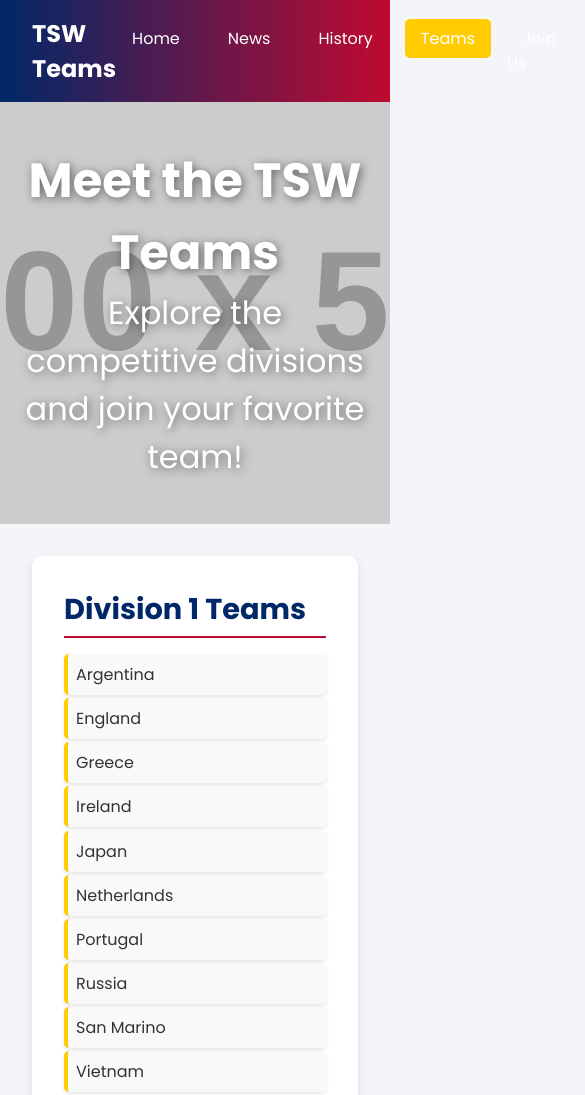
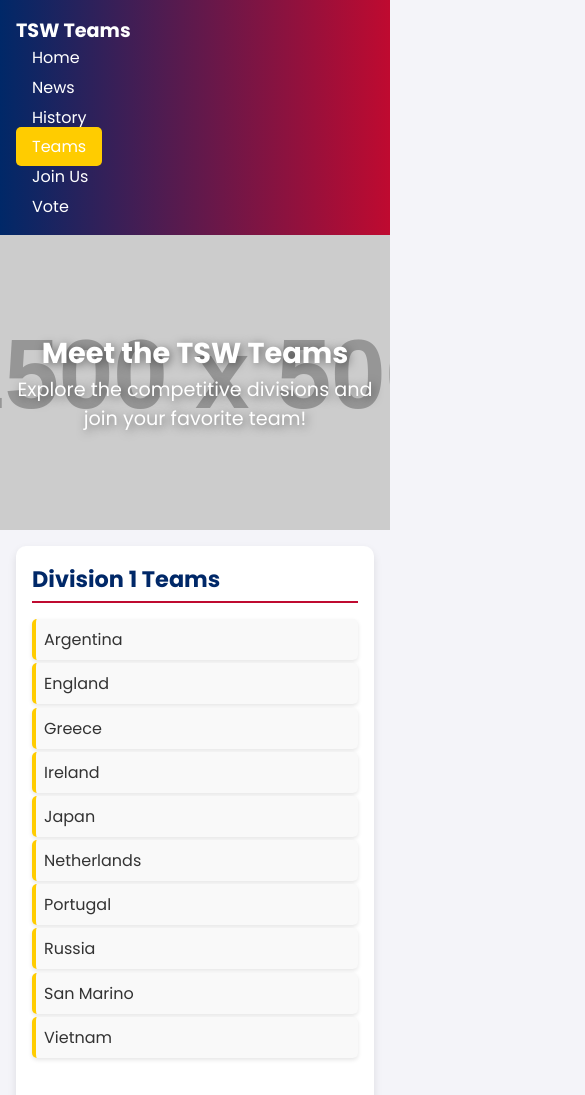
Before and after one commit to Artgash/TSW, a plain HTML site: page TSW/teams.html in a window 390 px wide. Shown: the top 1095 px of the page, 585 px wide, since content can reach past the window. Drawn offline with Linux system fonts and the light colour scheme; placeholder pictures from the web are drawn by us.

Commit message:
Update teams.css

```diff
--- a/TSW/teams.css
+++ b/TSW/teams.css
@@ -122,3 +122,76 @@ body {
     text-align: center;
     padding: 1rem;
 }
+
+/* Responsive Design */
+
+/* Mobile View */
+@media (max-width: 768px) {
+    .navbar {
+        padding: 1rem;
+        flex-direction: column;
+        align-items: flex-start;
+    }
+
+    .navbar ul {
+        flex-direction: column;
+        gap: 0.5rem;
+        width: 100%;
+    }
+
+    .hero {
+        height: 40vh;
+        font-size: 1.5rem;
+        padding: 0 1rem;
+    }
+
+    .teams {
+        padding: 1rem;
+        margin: 1rem;
+    }
+
+    .teams h2 {
+        font-size: 1.5rem;
+    }
+
+    .join-us {
+        padding: 1.5rem;
+    }
+
+    .btn-join {
+        padding: 0.6rem 1.5rem;
+    }
+
+    .footer {
+        padding: 1rem;
+    }
+}
+
+/* Very Small Screens (Phones) */
+@media (max-width: 480px) {
+    .navbar .logo {
+        font-size: 1.2rem;
+    }
+
+    .navbar ul {
+        gap: 0.3rem;
+    }
+
+    .hero {
+        height: 35vh;
+        font-size: 1.2rem;
+    }
+
+    .teams h2 {
+        font-size: 1.4rem;
+    }
+
+    .join-us h2 {
+        font-size: 1.6rem;
+    }
+
+    .btn-join {
+        padding: 0.5rem 1.2rem;
+        font-size: 0.9rem;
+    }
+}
```
